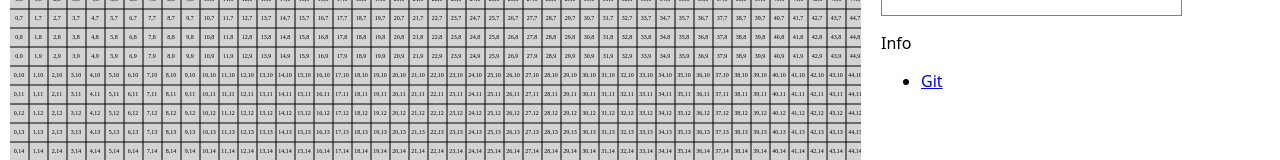
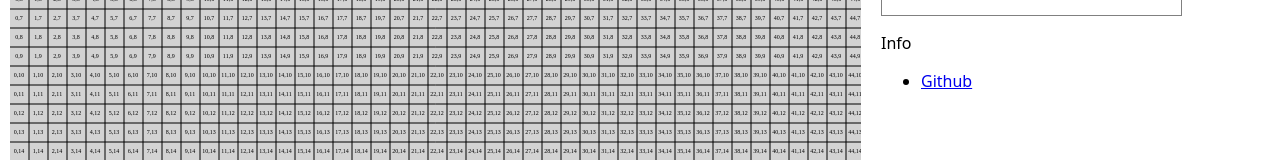
Before and after one commit to zehuac2/grid-maker, a React (Vite) app in the folder web/: page / in a window 1280 px wide. Shown: the part 217-377 px from the top of the page. Built offline with nearby package versions, Linux system fonts and the light colour scheme.

Commit message:
[feat] Change link to say Github

```diff
--- a/web/src/Configuration.tsx
+++ b/web/src/Configuration.tsx
@@ -94,7 +94,7 @@ const Configuration: FC<ConfigurationProps> = ({ className }) => {
       <ul>
         <li>
           <a href={'https://github.com/Zehua-Chen/grid-maker'} target="_blank">
-            Git
+            Github
           </a>
         </li>
       </ul>
```
